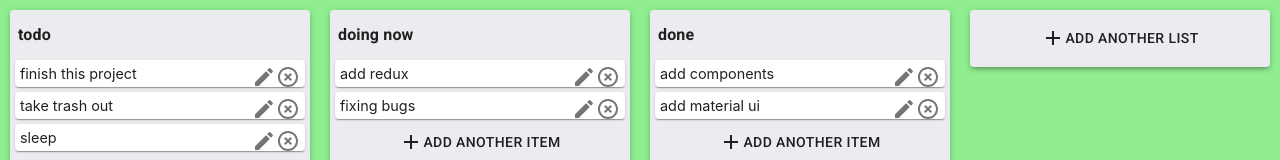
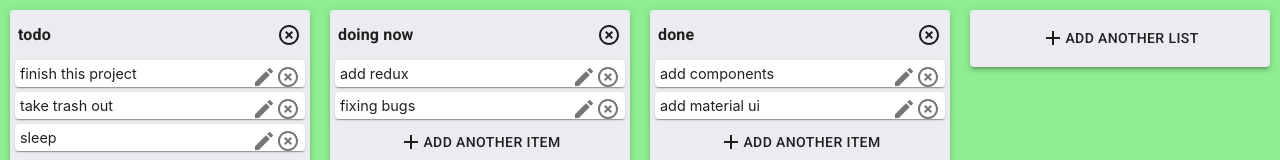
Before and after one commit to markobozic346/todo-react-redux-app, a React (Create React App) app: page / in a window 1280 px wide. Shown: the top 160 px of the page. Built offline with nearby package versions, Linux system fonts and the light colour scheme.

Commit message:
remove list logic added

```diff
--- a/src/actions/actions.js
+++ b/src/actions/actions.js
@@ -37,11 +37,11 @@ const updateItem = () => {
     }
 }
 
-const removeList = () => {
+const removeList = (listID) => {
     return{
         type: 'REMOVE_LIST',
         payload: {
-            id: 'something'
+            listID,
         }
     }
 }
@@ -58,4 +58,4 @@ const removeItem = (itemID, listID) => {
     }
 }
 
-export default {addList, addItem, removeItem}
+export default {addList, addItem, removeItem, removeList}
--- a/src/components/List/List.js
+++ b/src/components/List/List.js
@@ -22,7 +22,7 @@ const List = ({listID, listTitle, listItems}) => {
 
         <Paper elevation={3} className={classes.list}>
 
-              <Title listTitle={listTitle}/>
+              <Title listTitle={listTitle} listID={listID}/>
               {listItems && listItems.map((item ,i) => <Item key={i} itemData={item}  listID={listID}/>)}
 
             <InputContainer type='item' listID={listID}/>
--- a/src/components/List/Title.js
+++ b/src/components/List/Title.js
@@ -1,7 +1,9 @@
 import React, { useState } from "react";
 import { Typography, InputBase, TextField } from "@material-ui/core";
 import { makeStyles } from "@material-ui/styles";
-
+import HighlightOffIcon from "@material-ui/icons/HighlightOff";
+import { useDispatch } from "react-redux";
+import actions from "../../actions/actions";
 
 const useStyle = makeStyles({
   titleText: {
@@ -19,10 +21,23 @@ const useStyle = makeStyles({
    backgroundColor: 'white',
    margin: '8px',
 
+ },
+ deleteIcon: {
+  float: 'right',
+  marginRight: '5px',
+  "&:hover": {
+    color: "red",
+  },
  }
 });
 
-const Title = ({listTitle}) => {
+const Title = ({listTitle, listID}) => {
+  const dispatch = useDispatch();
+
+  const removeList = () => {
+    dispatch(actions.removeList(listID))
+  }
+
   const [isClicked, setIsClicked] = useState(false);
   const [title, setTitle] = useState("this is title");
 
@@ -36,6 +51,7 @@ const Title = ({listTitle}) => {
           onClick={() => setIsClicked(!isClicked)}
         >
          {listTitle}
+         <HighlightOffIcon className={classes.deleteIcon} onClick={() => {removeList(listID)}} />
         </Typography>
       ) : (
         <InputBase
--- a/src/reducers/rootReducer.js
+++ b/src/reducers/rootReducer.js
@@ -43,6 +43,8 @@ const rootReducer = (state = data, action) => {
             }
           : list
       );
+      case "REMOVE_LIST":
+        return state.filter(list => list.id !== action.payload.listID)
     default:
       return state;
   }
```
